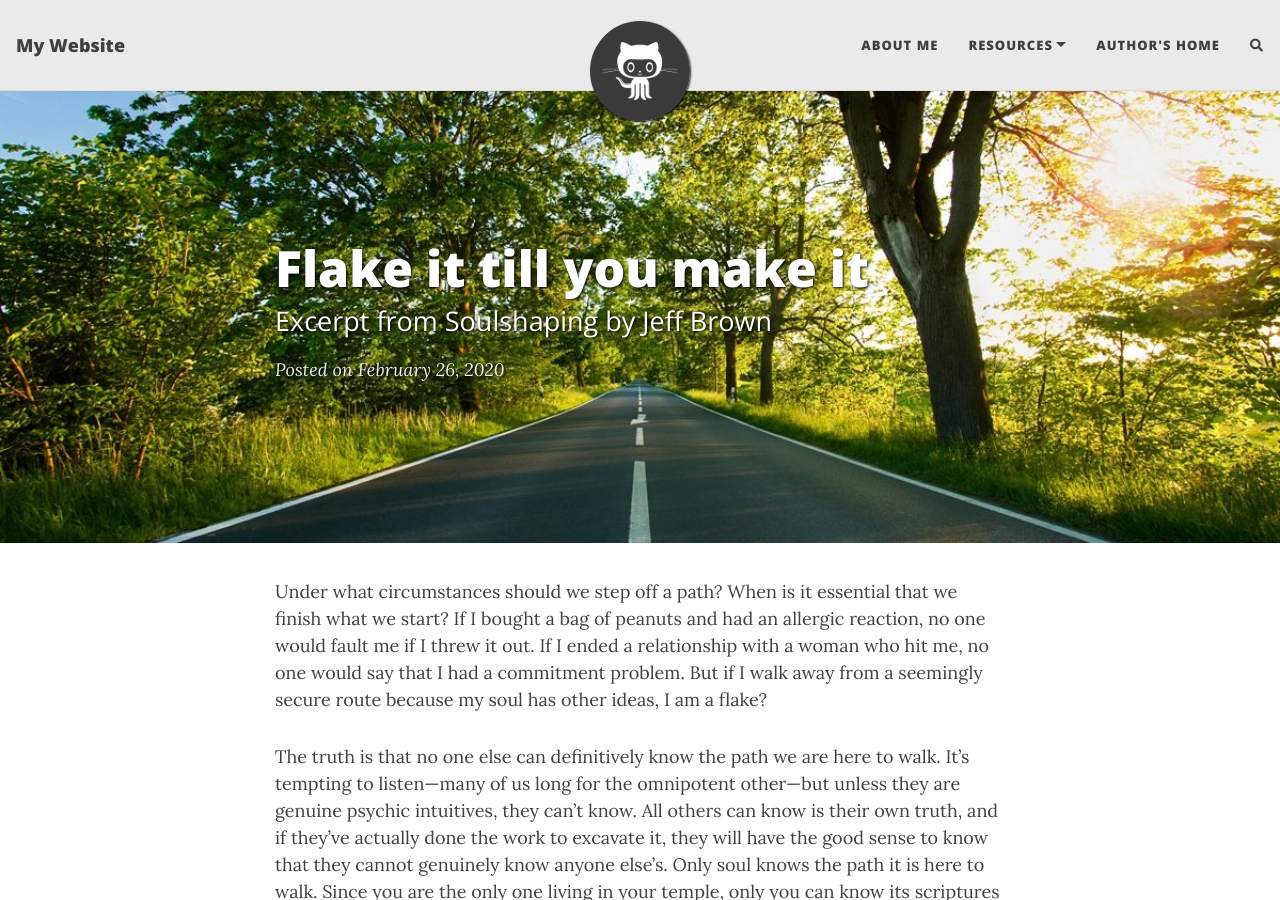
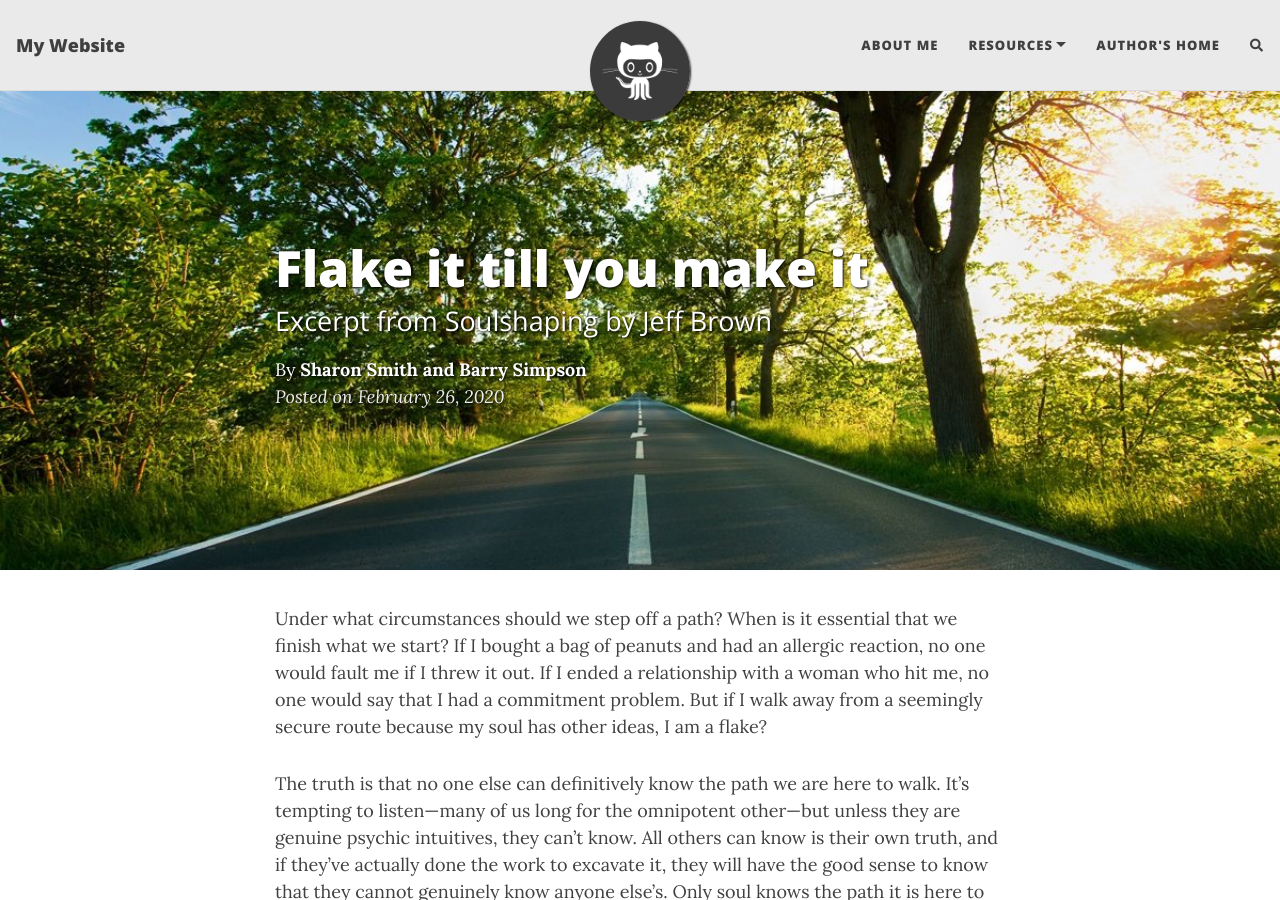
Before and after one commit to kaustav-goswami/uniqid, a Jekyll site: the page built from _posts/2020-02-26-flake-it-till-you-make-it.md, in a window 1280 px wide and 900 px high. Built offline with Jekyll 4.4.1, drawn with Linux system fonts in a browser that asks for light colours; nearby versions of some CDN libraries; comment, search, counter and statistics services are not loaded.

Commit message:
Add support for author in YAML parameters (#1220)

```diff
--- a/_includes/head.html
+++ b/_includes/head.html
@@ -25,8 +25,15 @@
 
   <title>{{ title }}</title>
 
-  {% if site.author %}
-  <meta name="author" content="{{ site.author }}">
+  {% capture author %}
+    {%- if page.author -%}
+      {{  page.author | strip_html }}
+    {%- elsif site.author -%}
+      {{ site.author }}
+    {%- endif -%}
+  {% endcapture %}
+  {% if author != "" %}
+  <meta name="author" content="{{ author }}">
   {% endif %}
 
   <meta name="description" content="{{ description }}">
@@ -112,7 +119,9 @@
 
   {% if page.id %}
   <meta property="og:type" content="article">
-  <meta property="og:article:author" content="{{ site.author }}">
+  {% if author != "" %}
+  <meta property="og:article:author" content="{{ author }}">
+  {% endif %}
   <meta property="og:article:published_time" content="{{ page.date | date_to_xmlschema }}">
   <meta property="og:url" content="{{ page.url | absolute_url }}">
   <link rel="canonical" href="{{ page.url | absolute_url }}">
--- a/_includes/header.html
+++ b/_includes/header.html
@@ -38,6 +38,9 @@
           {% endif %}
 
           {% if include.type == "post" %}
+            {% if page.author %}
+              By <strong>{{ page.author | strip_html }}</strong><br>
+            {% endif%}
             <span class="post-meta">Posted on {{ page.date | date: date_format }}</span>
             {% if page.last-updated %}
               <span class="post-meta">
@@ -72,6 +75,9 @@
           {% endif %}
 
           {% if include.type == "post" %}
+            {% if page.author %}
+              By <strong>{{ page.author | strip_html }}</strong><br>
+            {% endif%}
             <span class="post-meta">Posted on {{ page.date | date: date_format }}</span>
             {% if page.last-updated %}
               <span class="post-meta">
--- a/_layouts/home.html
+++ b/_layouts/home.html
@@ -46,6 +46,9 @@ layout: page
         {% endif %}
       </a>
 
+      {% if post.author %}
+        <span>By <strong>{{ post.author | strip_html }}</strong></span>
+      {% endif %}
       <p class="post-meta">
         {% assign date_format = site.date_format | default: "%B %-d, %Y" %}
         Posted on {{ post.date | date: date_format }}
--- a/_posts/2020-02-26-flake-it-till-you-make-it.md
+++ b/_posts/2020-02-26-flake-it-till-you-make-it.md
@@ -6,6 +6,7 @@ cover-img: /assets/img/path.jpg
 thumbnail-img: /assets/img/thumb.png
 share-img: /assets/img/path.jpg
 tags: [books, test]
+author: Sharon Smith and Barry Simpson
 ---
 
 Under what circumstances should we step off a path? When is it essential that we finish what we start? If I bought a bag of peanuts and had an allergic reaction, no one would fault me if I threw it out. If I ended a relationship with a woman who hit me, no one would say that I had a commitment problem. But if I walk away from a seemingly secure route because my soul has other ideas, I am a flake?
```
Also changed, not shown: _posts/2020-02-28-sample-markdown.md (+1 -0 lines), CHANGELOG.md, README.md.
